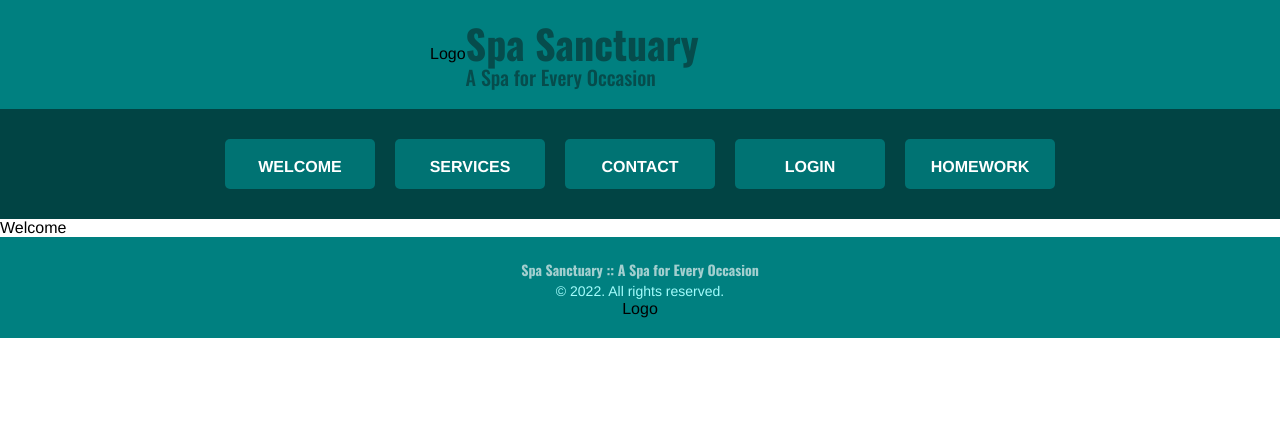
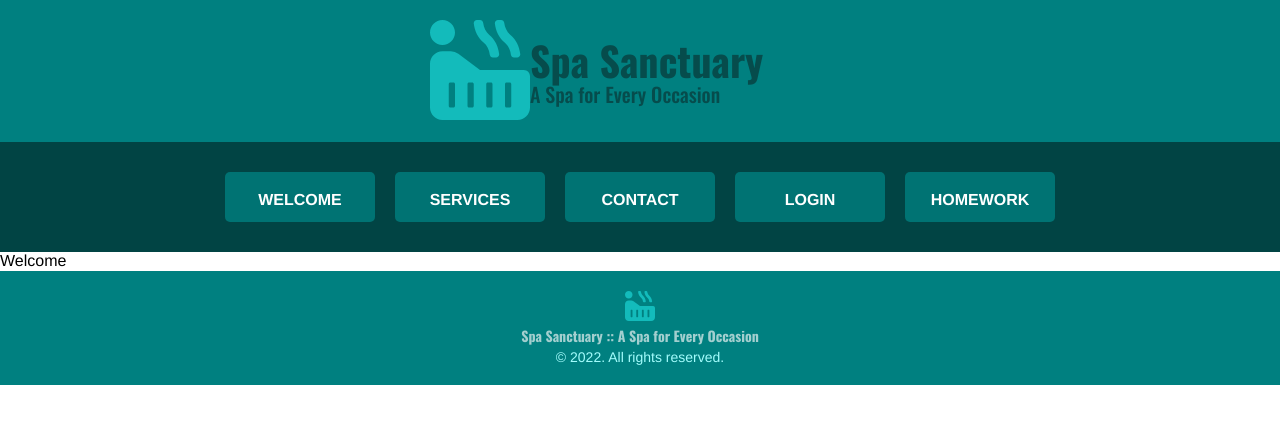
Before and after one commit to biancabonilla10/Web-1-Bonilla-Bianca-Final, a React (Create React App) app: page / in a window 1280 px wide. Shown: the top 424 px of the page. Built offline with nearby package versions, Linux system fonts and the light colour scheme.

Commit message:
Added Site Logo

```diff
--- a/src/React/Layout/Footer/Footer.jsx
+++ b/src/React/Layout/Footer/Footer.jsx
@@ -8,8 +8,8 @@ const Footer = () => {
 
     return (
         <FooterStyled className='Footer'>
+            <Logo />
             <SiteTitle />
-            <Logo />
         </FooterStyled>
     );
 }
--- a/src/React/Layout/Footer/Logo.jsx
+++ b/src/React/Layout/Footer/Logo.jsx
@@ -1,11 +1,13 @@
 import React from 'react';
 import styled from 'styled-components';
+
+import SiteLogo from 'React/common/SiteLogo.jsx';
 
 const Logo = () => {
 
     return (
         <LogoStyled className='Logo'>
-            Logo
+            <SiteLogo />
         </LogoStyled>
     );
 }
@@ -13,5 +15,7 @@ const Logo = () => {
 export default Logo;
 
 const LogoStyled = styled.div`
-
+    svg.hot-tub-icon {
+        width: 30px;
+    }
 `;
--- a/src/React/Layout/Footer/SiteTitle.jsx
+++ b/src/React/Layout/Footer/SiteTitle.jsx
@@ -23,5 +23,4 @@ const SiteTitleStyled = styled.div`
         font-size: 14px;
         color: #a3fcfc;
     }
-
 `;
--- a/src/React/Layout/Header/Logo.jsx
+++ b/src/React/Layout/Header/Logo.jsx
@@ -1,11 +1,13 @@
 import React from 'react';
 import styled from 'styled-components';
+
+import SiteLogo from 'React/common/SiteLogo.jsx';
 
 const Logo = () => {
 
     return (
         <LogoStyled className='Logo'>
-            Logo
+            <SiteLogo />
         </LogoStyled>
     );
 }
@@ -13,5 +15,7 @@ const Logo = () => {
 export default Logo;
 
 const LogoStyled = styled.div`
-
+    svg.hot-tub-icon {
+        width: 100px;
+    }
 `;
--- /dev/null
+++ b/src/React/common/SiteLogo.jsx
@@ -0,0 +1,30 @@
+import React from 'react';
+import styled from 'styled-components';
+
+import { FontAwesomeIcon } from '@fortawesome/react-fontawesome';
+import {
+    faHotTub,
+} from '@fortawesome/free-solid-svg-icons';
+<FontAwesomeIcon icon={ faHotTub } />
+
+const SiteLogo = () => {
+
+    return (
+        <SiteLogoStyled className='SiteLogo'>
+            <FontAwesomeIcon icon={ faHotTub } className='hot-tub-icon' />
+        </SiteLogoStyled>
+    );
+}
+
+export default SiteLogo;
+
+const SiteLogoStyled = styled.div`
+color: #13bbbb;
+width: 100%;
+height: 100%;
+
+svg.hot-tub-icon {
+    width: 100px;
+    height: auto;
+}
+`;
```
